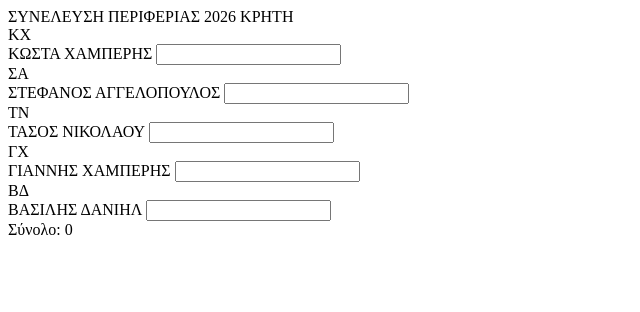
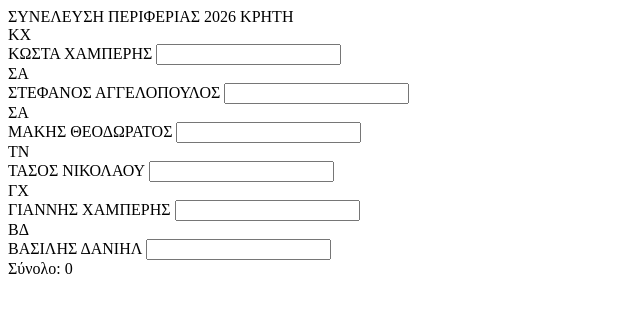
Before and after one commit to KostaHam/syn2026crete, a plain HTML site: page index.html in a window 1280 px wide. Shown: the whole page, without its empty margins (0-640 px from the left). Drawn offline with Linux system fonts and the light colour scheme; no server answers.

Commit message:
Add files via upload

```diff
--- a/index.html
+++ b/index.html
@@ -26,6 +26,11 @@
       <div class="person" tabindex="0">
         <div class="avatar">ΣΑ</div>
         <label for="zahl2">ΣΤΕΦΑΝΟΣ ΑΓΓΕΛΟΠΟΥΛΟΣ</label>
+        <input type="number" id="zahl2" name="zahl2" min="0" />
+      </div>
+      <div class="person" tabindex="0">
+        <div class="avatar">ΣΑ</div>
+        <label for="zahl2">ΜΑΚΗΣ ΘΕΟΔΩΡΑΤΟΣ</label>
         <input type="number" id="zahl2" name="zahl2" min="0" />
       </div>
       <div class="person" tabindex="0">
```
